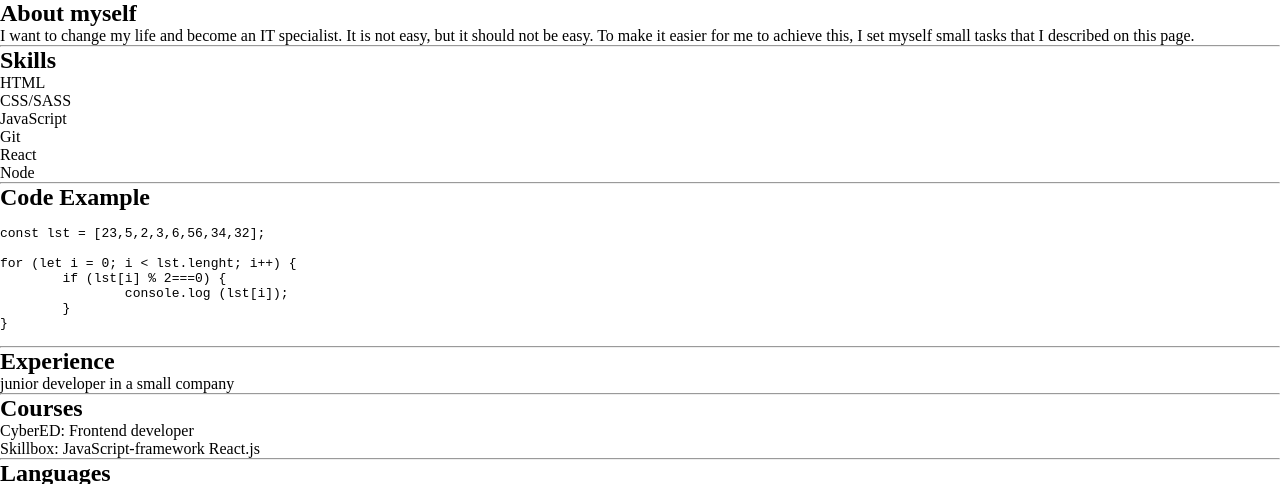
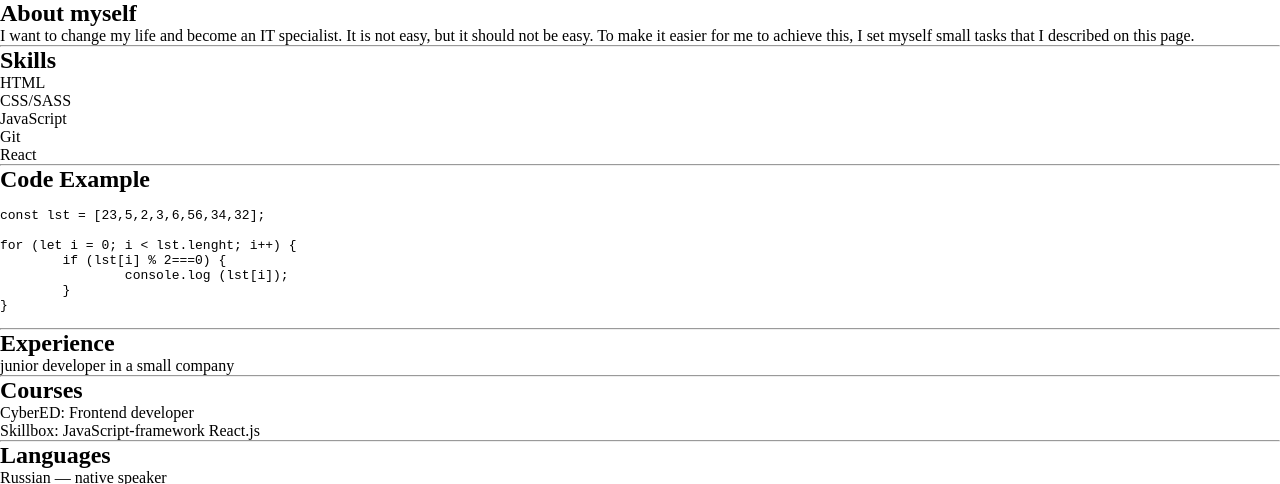
Before and after one commit to krivoruky/rsschool-cv, a plain HTML site: page index.html in a window 1280 px wide. Shown: the part 1532-2016 px from the top of the page. Drawn offline with Linux system fonts and the light colour scheme.

Commit message:
fix: delete node skill

```diff
--- a/index.html
+++ b/index.html
@@ -63,7 +63,6 @@
 					<li>JavaScript</li>
 					<li>Git</li>
 					<li>React</li>
-					<li>Node</li>
 				</ul>
 				<hr>
 			</section>
```
